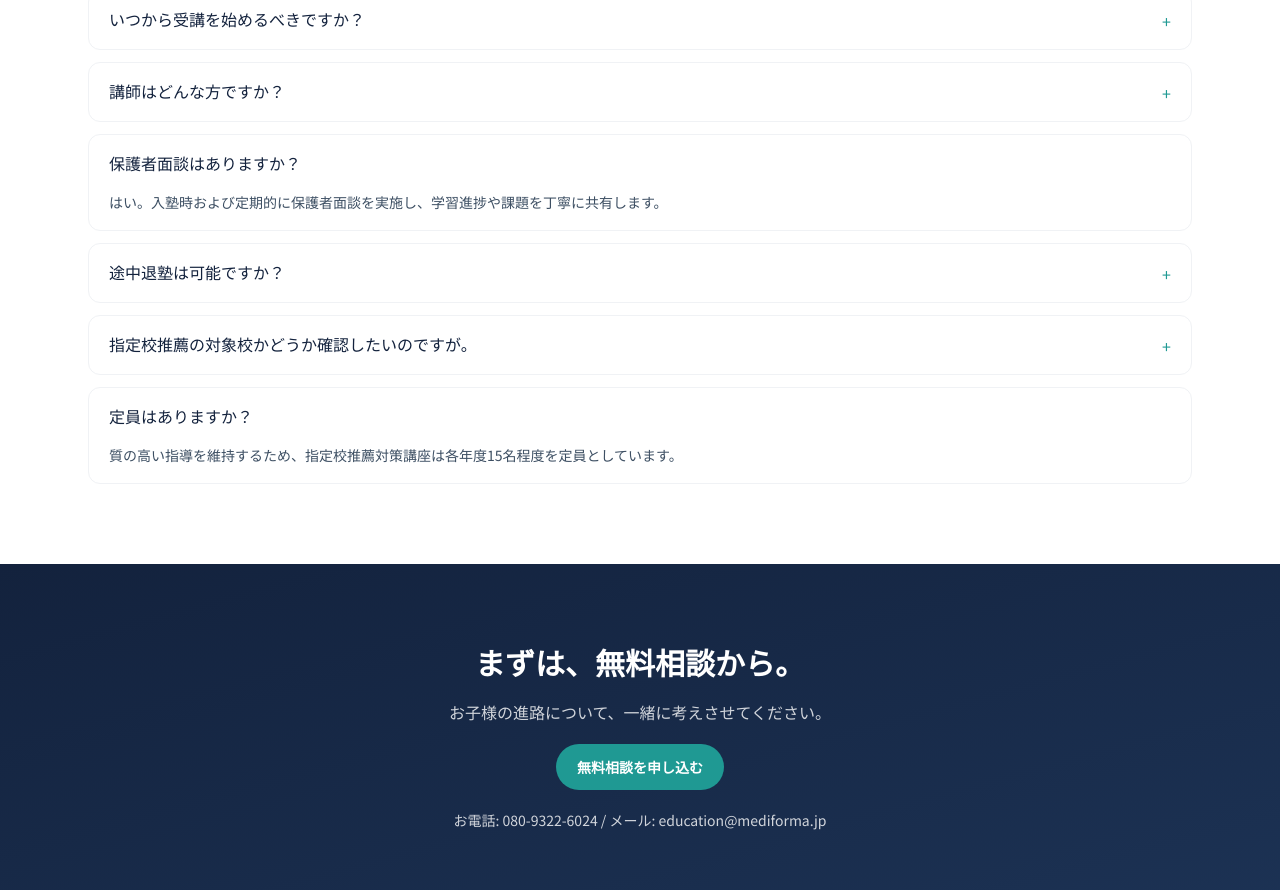
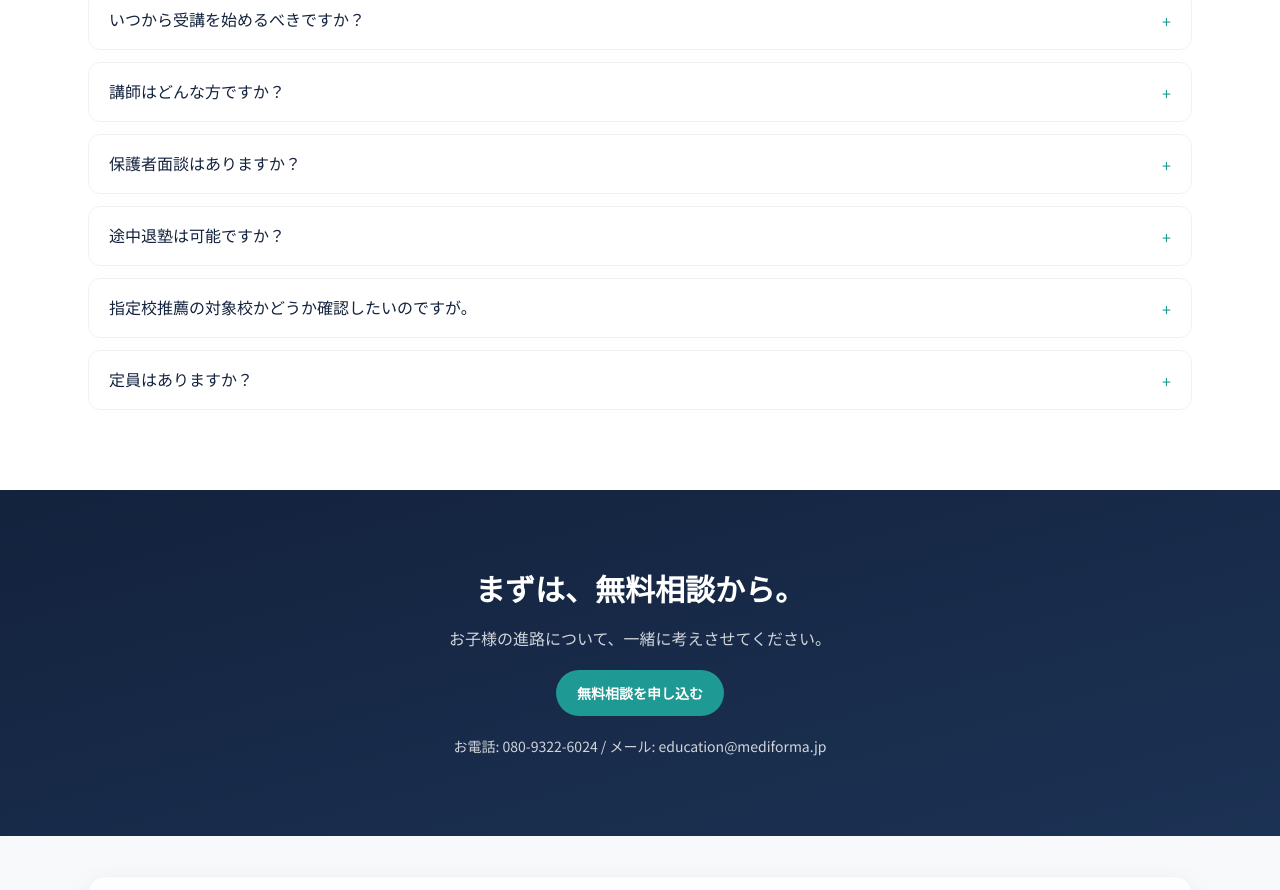
Before and after one commit to kentaro23/mediforma-education, a Next.js app: page / in a window 1280 px wide. Shown: the part 3726-4616 px from the top of the page. Built offline with nearby package versions, Linux system fonts and the light colour scheme.

Commit message:
Normalize FAQ accordion behavior and update capacity to 30

```diff
--- a/src/components/ui/Accordion.tsx
+++ b/src/components/ui/Accordion.tsx
@@ -15,29 +15,20 @@ export function Accordion({ items }: AccordionProps) {
     <div className="space-y-3">
       {items.map((item, index) => {
         const isOpen = openIndex === index;
-        const alwaysVisible = item.answer.length <= 42;
-        const expanded = isOpen || alwaysVisible;
+        const expanded = isOpen;
 
         return (
           <div key={item.question} className="rounded-xl border border-neutralGray-100 bg-white">
             <button
               type="button"
-              onClick={() => {
-                if (alwaysVisible) return;
-                setOpenIndex(isOpen ? -1 : index);
-              }}
+              onClick={() => setOpenIndex(isOpen ? -1 : index)}
               aria-expanded={expanded}
-              className={clsx(
-                "flex w-full items-start justify-between gap-4 px-5 py-4 text-left",
-                alwaysVisible && "cursor-default"
-              )}
+              className="flex w-full items-start justify-between gap-4 px-5 py-4 text-left"
             >
               <span className="flex-1 pr-2 text-[15px] font-medium leading-relaxed text-navy-900 md:text-base">
                 {item.question}
               </span>
-              {!alwaysVisible ? (
-                <span className="mt-0.5 shrink-0 text-teal-500">{isOpen ? "−" : "+"}</span>
-              ) : null}
+              <span className="mt-0.5 shrink-0 text-teal-500">{isOpen ? "−" : "+"}</span>
             </button>
             <div
               className={clsx(
--- a/src/lib/faq-data.ts
+++ b/src/lib/faq-data.ts
@@ -36,7 +36,7 @@ export const topFaqs: FaqItem[] = [
   },
   {
     question: "定員はありますか？",
-    answer: "質の高い指導を維持するため、指定校推薦対策講座は各年度15名程度を定員としています。"
+    answer: "質の高い指導を維持するため、指定校推薦対策講座は各年度30名程度を定員としています。"
   }
 ];
 
--- a/src/lib/page-content.ts
+++ b/src/lib/page-content.ts
@@ -5,7 +5,7 @@ export const shiteikoPageContent = {
   pricingSectionTitle: "料金表",
   benefitsSectionTitle: "全講座に含まれる特典",
   timelineSectionTitle: "年間スケジュール",
-  ctaMessage: "定員15名。お早めにご相談ください。",
+  ctaMessage: "定員30名。お早めにご相談ください。",
   ctaSubmessage: "まずは現状の学習状況をお聞かせください。"
 } as const;
 
```
